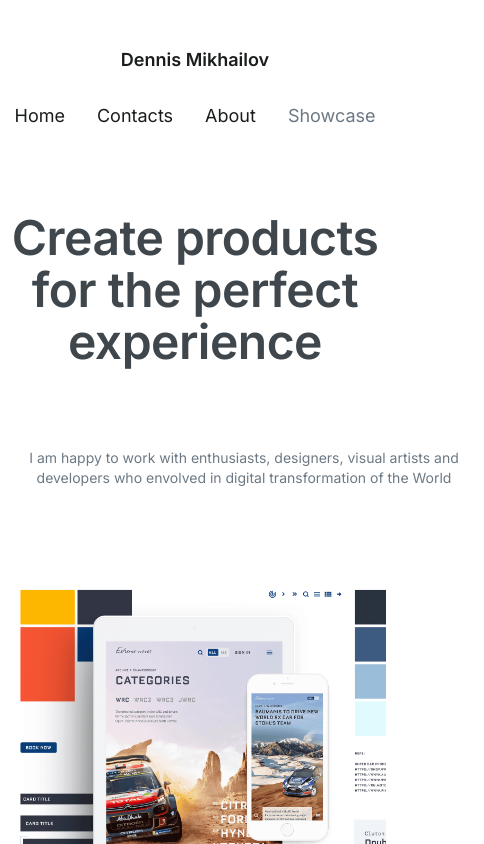
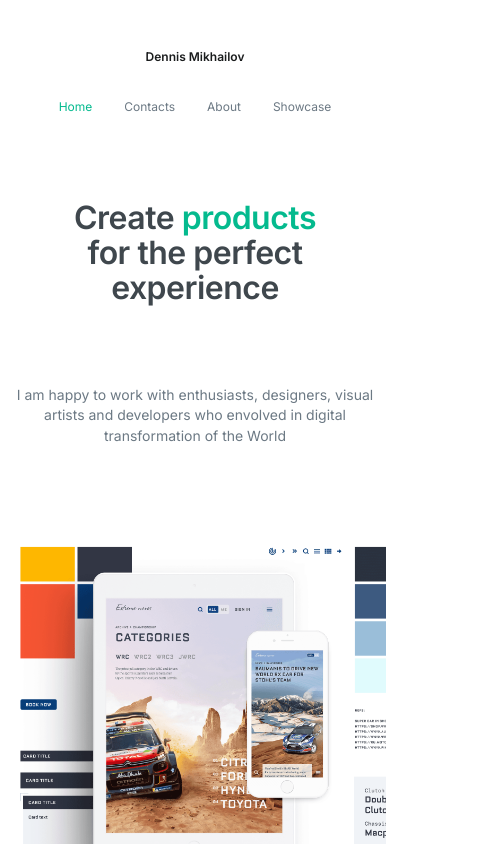
Before and after one commit to kamrade/kamrade.github.io, a React (Create React App) app: page /main#/main in a window 390 px wide. Shown: the top 844 px of the page, 484 px wide, since content can reach past the window. Built offline with nearby package versions, Linux system fonts and the light colour scheme.

Commit message:
Add pages About and Contacts

```diff
--- a/src/App.tsx
+++ b/src/App.tsx
@@ -3,7 +3,7 @@ import {Switch, Route, Redirect} from 'react-router-dom';
 
 import {AuthPage} from 'components/AuthPage/AuthPage';
 import {MainPage} from 'components/MainPage/MainPage';
-import {Main} from 'components/Main/Main';
+import {Main} from 'components/ShowcasePage/ShowcasePage';
 
 import s from './App.module.scss';
 import NoMatch from "projects/NoMatch/NoMatch";
--- /dev/null
+++ b/src/components/AboutPage/AboutPage.tsx
@@ -0,0 +1,11 @@
+import React from 'react';
+
+import {PageTitle} from 'shared/PageTitle/PageTitle';
+
+export const AboutPage = () => {
+  return (
+    <div className='container'>
+      <PageTitle>About</PageTitle>
+    </div>
+  );
+}
--- /dev/null
+++ b/src/components/ContactsPage/ContactsPage.tsx
@@ -0,0 +1,10 @@
+import React from 'react';
+import {PageTitle} from 'shared/PageTitle/PageTitle';
+
+export const ContactsPage = () => {
+  return (
+    <div className='container'>
+      <PageTitle>Contacts</PageTitle>
+    </div>
+  );
+}
--- a/src/components/MainPage/MainPage.module.scss
+++ b/src/components/MainPage/MainPage.module.scss
@@ -7,6 +7,11 @@
   font-size: 18px;
   line-height: 24px;
   margin-bottom: 80px;
+
+  @include media-breakpoint-down(sm) {
+    font-size: 12px;
+    line-height: 18px;
+  }
 }
 
 .Title {
@@ -23,36 +28,5 @@
 }
 
 .MenuItem {
-  padding: .25rem 1rem;
+  padding: 0.25rem 1rem;
 }
-
-.Body {
-  text-align: center;
-  margin-bottom: 5rem;;
-
-  h1 {
-    margin-bottom: 5rem;
-    font-size: 48px;
-    line-height: 52px;
-    font-weight: 600;
-    color: $gray-800;
-    letter-spacing: -0.5px;
-  }
-
-  .Desc {
-    color: $gray-600;
-    width: 480px;
-    margin: 0 auto;
-  }
-
-}
-
-.Box {
-  min-height: 120px;
-  background-color: $gray-100;
-  margin-bottom: 8px;
-}
-
-.Milq {
-
-}
--- a/src/components/MainPage/MainPage.tsx
+++ b/src/components/MainPage/MainPage.tsx
@@ -1,15 +1,13 @@
 import React from 'react';
-import { NavLink } from 'react-router-dom';
+import { NavLink, Switch, Route, Redirect } from 'react-router-dom';
 import s from './MainPage.module.scss';
+
+import {MainPageContent} from './MainPageContent';
+import {AboutPage} from 'components/AboutPage/AboutPage';
+import {ContactsPage} from 'components/ContactsPage/ContactsPage';
 // import classNames from "classnames/bind";
 // const sx = classNames.bind(s);
-import { ProgressiveImage } from 'shared/ProgressiveImage/ProgressiveImage';
-import {thumbnail as extremeWavesThumb} from 'data/images/extreme-waves';
-import {thumbnail as turnoversFlowThumb} from 'data/images/turnovers-flow';
-import {thumbnail as unlimintIbankThumb} from 'data/images/unlimint-ibank';
-import {thumbnail as unlimintIbankMobileThumb} from 'data/images/unlimint-ibank-mobile';
-import {thumbnail as uxFlowThumb} from 'data/images/ux-flow';
-import {thumbnail as b2bcardsThumb} from 'data/images/b2bcards';
+
 
 export const MainPage = () => {
 
@@ -17,97 +15,25 @@ export const MainPage = () => {
   return (
     <>
       <div className={`container`}>
+
         <header className={s.Header}>
           <div className={s.Title}>Dennis Mikhailov</div>
           <div className={s.Menu}>
-            <div className={s.MenuItem}>Home</div>
-            <div className={s.MenuItem}>Contacts</div>
-            <div className={s.MenuItem}>About</div>
-            <div className={s.MenuItem}><NavLink exact to='/apps/'>Showcase</NavLink></div>
+            <div className={s.MenuItem}><NavLink exact to='/main'>Home</NavLink></div>
+            <div className={s.MenuItem}><NavLink exact to='/main/contacts'>Contacts</NavLink></div>
+            <div className={s.MenuItem}><NavLink exact to='/main/about'>About</NavLink></div>
+            <div className={s.MenuItem}><NavLink exact to='/apps'>Showcase</NavLink></div>
           </div>
         </header>
-
-        <div className={s.Body}>
-          <h1>
-            Create <span className={s.Milq}>products</span> <br />
-            for the perfect experience
-          </h1>
-          <p className={s.Desc}>
-            I am happy to work with enthusiasts, designers, visual artists and developers who envolved in digital transformation of the World
-          </p>
-        </div>
       </div>
 
-      <div className={`container-fluid`}>
-        <div className='row'>
-          <div className='col-md-8'>
+      <Switch>
+        <Route exact path='/main'><MainPageContent /></Route>
+        <Route path='/main/about'><AboutPage /></Route>
+        <Route path='/main/contacts'><ContactsPage /></Route>
+      </Switch>
 
-            <div className={s.Box}>
-              <ProgressiveImage
-                interactive={true}
-                description="Extreme Waves Rally (2014)"
-                preview={extremeWavesThumb}
-                image="/img/extreme-waves/thumbnail-compressed.png"
-                alt="extreme-waves-rally" />
-            </div>
 
-          </div>
-          <div className='col-md-8'>
-            <div className={s.Box}>
-              <ProgressiveImage
-                interactive={true}
-                description="Turnovers Flow (2019)"
-                preview={turnoversFlowThumb}
-                image="/img/turnovers-flow/thumbnail-compressed.png"
-                alt="turnovers-flow-preview" />
-            </div>
-          </div>
-          <div className='col-md-8'>
-            <div className={s.Box}>
-              <ProgressiveImage
-                interactive={true}
-                description="Unlimint iBank (2019-2020)"
-                preview={unlimintIbankThumb}
-                image="/img/unlimint-ibank/thumbnail-dark-compressed.png"
-                alt="unlimint-ibank-preview" />
-            </div>
-          </div>
-        </div>
-
-        <div className='row'>
-          <div className='col-md-8'>
-            <div className={s.Box}>
-              <ProgressiveImage
-                interactive={true}
-                description="Unlimint iBank Mobile (2021)"
-                preview={unlimintIbankMobileThumb}
-                image="/img/unlimint-ibank-mobile/thumbnail-compressed.png"
-                alt="unlimint-ibank-mobile-preview" />
-            </div>
-          </div>
-          <div className='col-md-8'>
-            <div className={s.Box}>
-              <ProgressiveImage
-                interactive={true}
-                description="UX Flow (2016)"
-                preview={uxFlowThumb}
-                image="/img/ux-flow/thumbnail-compressed.png"
-                alt="ux-flow-preview" />
-            </div>
-          </div>
-          <div className='col-md-8'>
-            <div className={s.Box}>
-              <ProgressiveImage
-                interactive={true}
-                description="B2BCards (2017)"
-                preview={b2bcardsThumb}
-                image="/img/b2bcards/thumbnail-compressed.png"
-                alt="b2bcards-preview" />
-            </div>
-          </div>
-        </div>
-
-      </div>
     </>
   );
 }
--- /dev/null
+++ b/src/components/MainPage/MainPageContent.module.scss
@@ -0,0 +1,23 @@
+@import "src/styles/bootstrap/variables";
+@import "src/styles/bootstrap/mixins";
+
+.Body {
+  text-align: center;
+  margin-bottom: 5rem;
+
+  .Desc {
+    color: $gray-600;
+    max-width: 480px;
+    margin: 0 auto;
+  }
+}
+
+.Box {
+  min-height: 120px;
+  background-color: $gray-100;
+  margin-bottom: 8px;
+}
+
+.Milq {
+  color: $milq-color;
+}
--- /dev/null
+++ b/src/components/MainPage/MainPageContent.tsx
@@ -0,0 +1,102 @@
+import React from 'react';
+
+import { ProgressiveImage } from 'shared/ProgressiveImage/ProgressiveImage';
+import {PageTitle} from 'shared/PageTitle/PageTitle';
+
+import {thumbnail as extremeWavesThumb} from 'data/images/extreme-waves';
+import {thumbnail as turnoversFlowThumb} from 'data/images/turnovers-flow';
+import {thumbnail as unlimintIbankThumb} from 'data/images/unlimint-ibank';
+import {thumbnail as unlimintIbankMobileThumb} from 'data/images/unlimint-ibank-mobile';
+import {thumbnail as uxFlowThumb} from 'data/images/ux-flow';
+import {thumbnail as b2bcardsThumb} from 'data/images/b2bcards';
+
+import s from './MainPageContent.module.scss';
+
+export const MainPageContent = () => {
+  return (
+    <div>
+      <div className={`container`}>
+        <div className={s.Body}>
+          <PageTitle>
+            Create <span className={s.Milq}>products</span> <br />
+            for the perfect experience
+          </PageTitle>
+          <p className={s.Desc}>
+            I am happy to work with enthusiasts, designers, visual artists and developers who envolved in digital transformation of the World
+          </p>
+        </div>
+      </div>
+
+      <div className={`container-fluid`}>
+        <div className='row'>
+          <div className='col-md-8'>
+
+            <div className={s.Box}>
+              <ProgressiveImage
+                interactive={true}
+                description="Extreme Waves Rally (2014)"
+                preview={extremeWavesThumb}
+                image="/img/extreme-waves/thumbnail-compressed.png"
+                alt="extreme-waves-rally" />
+            </div>
+
+          </div>
+          <div className='col-md-8'>
+            <div className={s.Box}>
+              <ProgressiveImage
+                interactive={true}
+                description="Turnovers Flow (2019)"
+                preview={turnoversFlowThumb}
+                image="/img/turnovers-flow/thumbnail-compressed.png"
+                alt="turnovers-flow-preview" />
+            </div>
+          </div>
+          <div className='col-md-8'>
+            <div className={s.Box}>
+              <ProgressiveImage
+                interactive={true}
+                description="Unlimint iBank (2019-2020)"
+                preview={unlimintIbankThumb}
+                image="/img/unlimint-ibank/thumbnail-dark-compressed.png"
+                alt="unlimint-ibank-preview" />
+            </div>
+          </div>
+        </div>
+
+        <div className='row'>
+          <div className='col-md-8'>
+            <div className={s.Box}>
+              <ProgressiveImage
+                interactive={true}
+                description="Unlimint iBank Mobile (2021)"
+                preview={unlimintIbankMobileThumb}
+                image="/img/unlimint-ibank-mobile/thumbnail-compressed.png"
+                alt="unlimint-ibank-mobile-preview" />
+            </div>
+          </div>
+          <div className='col-md-8'>
+            <div className={s.Box}>
+              <ProgressiveImage
+                interactive={true}
+                description="UX Flow (2016)"
+                preview={uxFlowThumb}
+                image="/img/ux-flow/thumbnail-compressed.png"
+                alt="ux-flow-preview" />
+            </div>
+          </div>
+          <div className='col-md-8'>
+            <div className={s.Box}>
+              <ProgressiveImage
+                interactive={true}
+                description="B2BCards (2017)"
+                preview={b2bcardsThumb}
+                image="/img/b2bcards/thumbnail-compressed.png"
+                alt="b2bcards-preview" />
+            </div>
+          </div>
+        </div>
+
+      </div>
+    </div>
+  );
+}
--- a/src/components/Main/Main.tsx
+++ b/src/components/ShowcasePage/ShowcasePage.tsx
@@ -1,6 +1,6 @@
 import React, {useEffect, useRef, useState} from 'react';
 import {Redirect, Route, Switch, useRouteMatch} from "react-router-dom";
-import s from './Main.module.scss';
+import s from './ShowcasePage.module.scss';
 
 import {Button, Icon} from "shared";
 import {Aside} from "components/Aside/Aside";
--- /dev/null
+++ b/src/shared/PageTitle/PageTitle.module.scss
@@ -0,0 +1,17 @@
+@import "src/styles/bootstrap/variables";
+@import "src/styles/bootstrap/mixins";
+
+.PageTitle {
+  margin-bottom: 5rem;
+  font-size: 32px;
+  line-height: 35px;
+  font-weight: 600;
+  color: $gray-800;
+  text-align: center;
+
+  @include media-breakpoint-up(sm) {
+    font-size: 48px;
+    line-height: 52px;
+    letter-spacing: -0.5px;
+  }
+}
--- /dev/null
+++ b/src/shared/PageTitle/PageTitle.tsx
@@ -0,0 +1,9 @@
+import React from 'react';
+
+import s from './PageTitle.module.scss';
+
+export const PageTitle = ({children}: any) => (<>
+  <h1 className={s.PageTitle}>
+    {children}
+  </h1>
+</>);
--- a/src/styles/components/link.scss
+++ b/src/styles/components/link.scss
@@ -1,6 +1,6 @@
 a {
   color: $gray-600;
-  transition: color .3s $transitionFunc;
+  transition: color 0.3s $transitionFunc;
 
   &:hover {
     color: $gray-700;
@@ -8,11 +8,10 @@ a {
   }
 
   &.active {
-    color: $primary;
-    font-weight: 600;
+    color: $milq-color;
 
     &:hover {
-      color: $primary;
+      color: $milq-color;
       text-decoration: none;
     }
   }
```
Also changed, not shown: src/components/ShowcasePage/ShowcasePage.module.scss (renamed from src/components/Main/Main.module.scss).
